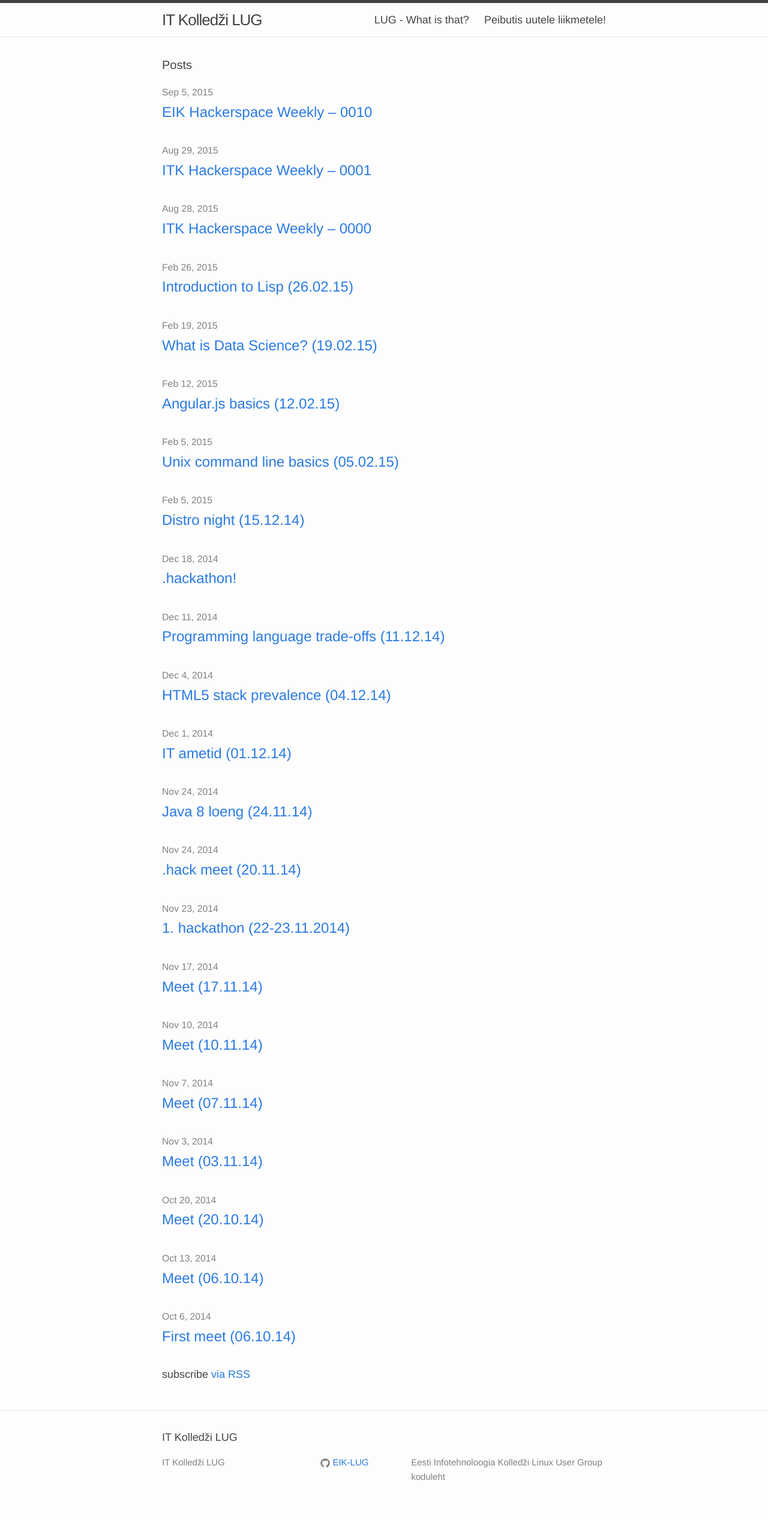
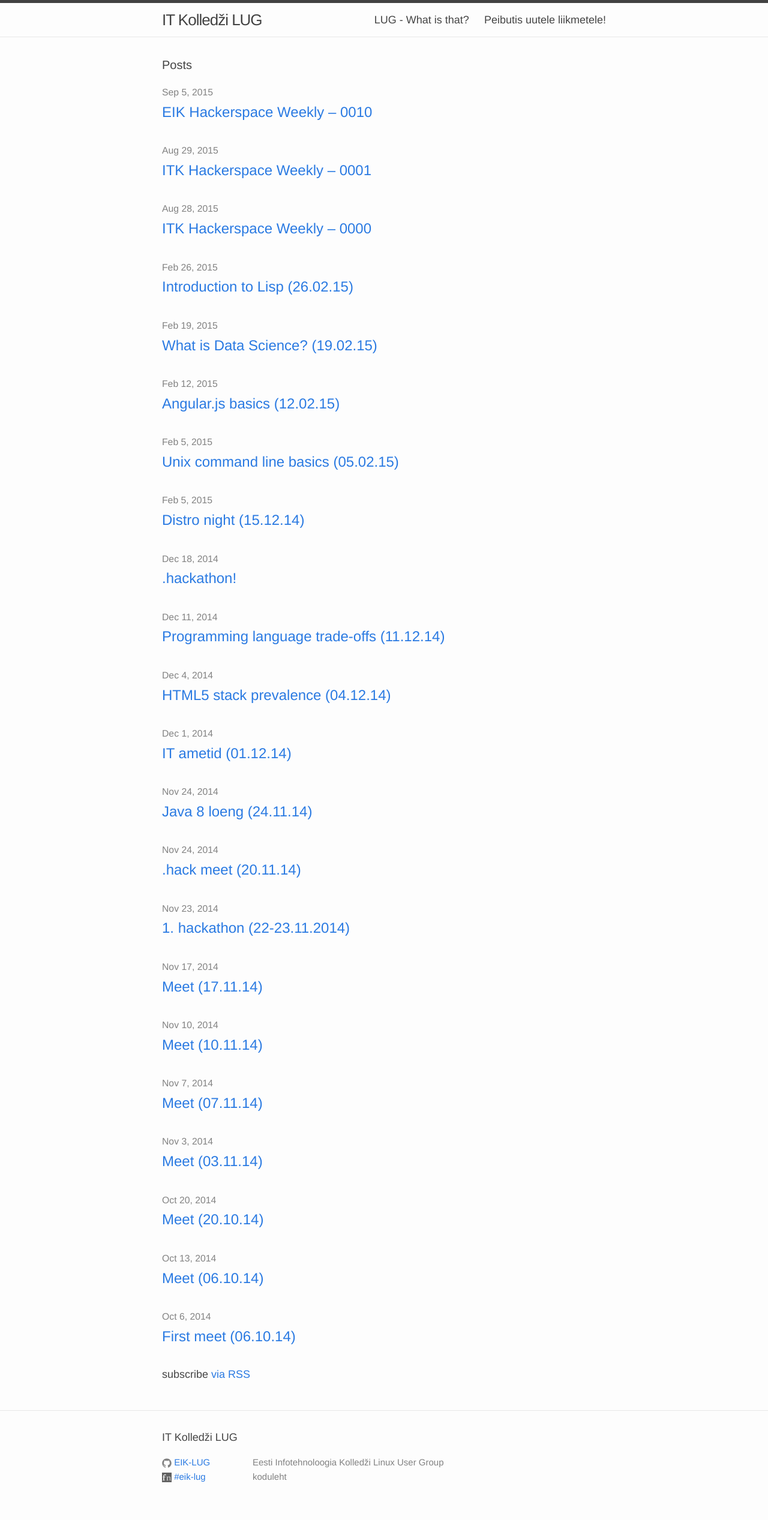
Before and after one commit to EIK-LUG/EIK-LUG.github.io, a Jekyll site: the page built from index.html, in a window 1280 px wide. Shown: the whole page at 60% size. Built offline with Jekyll 4.4.1, drawn with Linux system fonts in a browser that asks for light colours.

Commit message:
Adds irc link and a possibility to add telegram link to the footer

```diff
--- a/_config.yml
+++ b/_config.yml
@@ -6,6 +6,9 @@ description: > # this means to ignore newlines until "baseurl:"
 baseurl: ""
 url: "http://lug.itcollege.ee" # the base hostname & protocol for your site
 github_username: EIK-LUG
+irc_network: freenode
+irc_channel: "#eik-lug"
+irc_webchat: "http://webchat.freenode.net/?channels=%23eik-lug&uio=MTY9dHJ1ZQ79"
 
 # Build settings
 markdown: kramdown
--- a/_includes/footer.html
+++ b/_includes/footer.html
@@ -5,12 +5,12 @@
     <h2 class="footer-heading">{{ site.title }}</h2>
 
     <div class="footer-col-wrapper">
-      <div class="footer-col  footer-col-1">
+      <!--<div class="footer-col  footer-col-1">
         <ul class="contact-list">
           <li>{{ site.title }}</li>
           <li><a href="mailto:{{ site.email }}">{{ site.email }}</a></li>
         </ul>
-      </div>
+      </div>-->
 
       <div class="footer-col  footer-col-2">
         <ul class="social-media-list">
@@ -42,6 +42,30 @@
             </a>
           </li>
           {% endif %}
+          <li>
+            {% if site.irc_webchat %}
+                <a href="{{ site.irc_webchat }}">
+            {% else %}
+                <a href="irc://{{ site.irc_network }}/{{ site.irc_channel}}">
+            {% endif %}
+              <span class="icon">
+                <img src="/img/logo/freenode.ico">
+              </span>
+
+              <span class="username">{{ site.irc_channel }}</span>
+            </a>
+          </li>
+          {% if site.telegram_invite_url %}
+          <li>
+            <a href="{{ site.telegram_invite_url }}">
+              <span class="icon">
+                <img src="/img/logo/telegram.png">
+              </span>
+
+              <span class="username">{{ site.telegram_name }}</span>
+            </a>
+          </li>
+          {% endif %}
         </ul>
       </div>
 
--- a/_sass/_base.scss
+++ b/_sass/_base.scss
@@ -200,4 +200,12 @@ pre {
             fill: $grey-color;
         }
     }
+    > img {
+        display: inline-block;
+        width: 16px;
+        height: 16px;
+        vertical-align: middle;
+        filter: gray; /* IE6-9 */
+        filter: grayscale(1); /* Other normal browsers */
+    }
 }
```
Also changed, not shown: img/logo/freenode.ico (added), img/logo/telegram.png (added).
